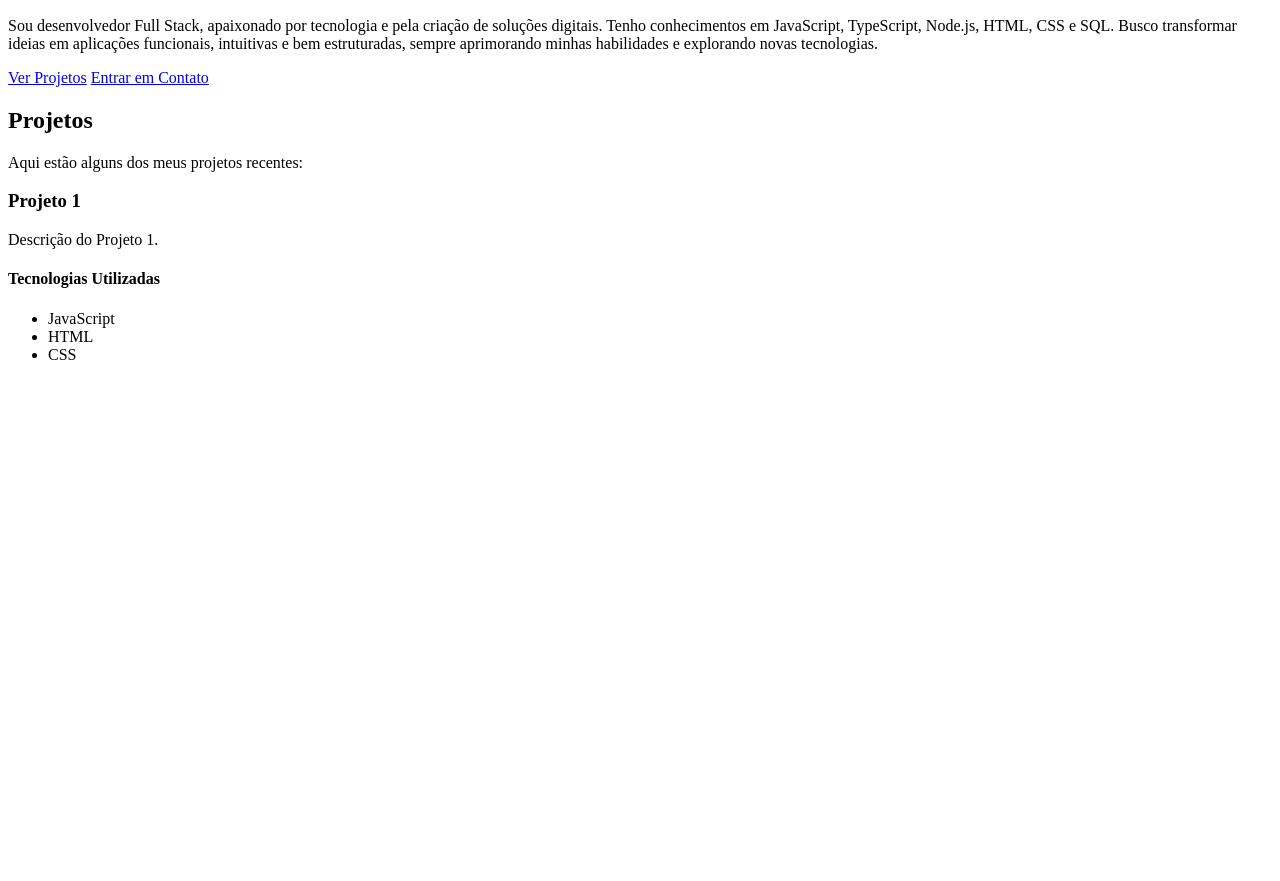
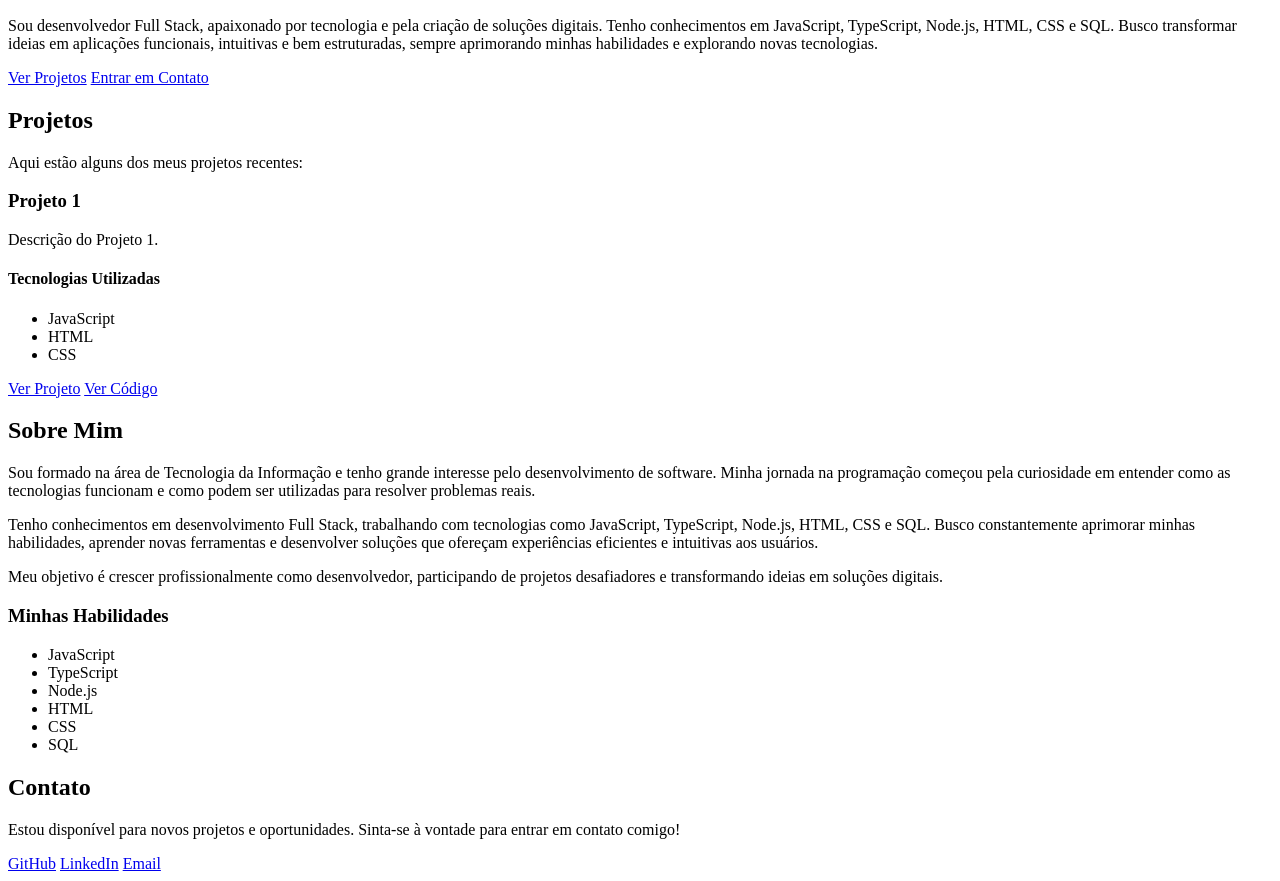
Before and after one commit to pistorioluiz/meu-portfolio, a plain HTML site: page meu-portifolio/index.html in a window 1280 px wide. Shown: the part 185-1066 px from the top of the page. Before the commit the page ends 800 px from the top, so only its background shows below. Drawn offline with Linux system fonts and the light colour scheme.

Commit message:
feat: adiciona a secao contato

```diff
--- a/meu-portifolio/index.html
+++ b/meu-portifolio/index.html
@@ -20,7 +20,8 @@
       <section id="inicio">
         <h1>Luiz Gustavo</h1>
         <h2>Desenvolvedor Web Full Stack</h2>
-				<p>Sou desenvolvedor Full Stack, apaixonado por tecnologia e pela criação
+        <p>Sou desenvolvedor Full Stack, apaixonado por tecnologia e pela
+          criação
           de soluções digitais. Tenho conhecimentos em JavaScript, TypeScript,
           Node.js, HTML, CSS e SQL. Busco transformar ideias em aplicações
           funcionais, intuitivas e bem estruturadas, sempre aprimorando minhas
@@ -41,10 +42,56 @@
             <li>HTML</li>
             <li>CSS</li>
           </ul>
+          <a href="#" target="_blank" rel="noopener noreferrer">Ver Projeto</a>
+          <a href="#" target="_blank" rel="noopener noreferrer">Ver Código</a>
         </article>
       </section>
-			<section id="sobre"></section>
-			<section id="contato"></section>
+      <section id="sobre">
+        <h2>Sobre Mim</h2>
+        <p>Sou formado na área de Tecnologia da Informação e tenho grande
+          interesse
+          pelo desenvolvimento de software. Minha jornada na programação começou
+          pela
+          curiosidade em entender como as tecnologias funcionam e como podem ser
+          utilizadas para resolver problemas reais.<p>
+
+            <p>Tenho conhecimentos em desenvolvimento Full Stack, trabalhando
+              com
+              tecnologias como JavaScript, TypeScript, Node.js, HTML, CSS e SQL.
+              Busco
+              constantemente aprimorar minhas habilidades, aprender novas
+              ferramentas e
+              desenvolver soluções que ofereçam experiências eficientes e
+              intuitivas
+              aos
+              usuários.<p>
+
+                <p>Meu objetivo é crescer profissionalmente como desenvolvedor,
+                  participando
+                  de projetos desafiadores e transformando ideias em soluções
+                  digitais.</p>
+                <h3>Minhas Habilidades</h3>
+                <ul>
+                  <li>JavaScript</li>
+                  <li>TypeScript</li>
+                  <li>Node.js</li>
+                  <li>HTML</li>
+                  <li>CSS</li>
+                  <li>SQL</li>
+                </ul>
+              </section>
+              <section id="contato">
+                <h2>Contato</h2>
+                <p>Estou disponível para novos projetos e oportunidades.
+                  Sinta-se à vontade para entrar em contato comigo!</p>
+                <a href="https://github.com/pistorioluiz" target="_blank"
+                  rel="noopener noreferrer">GitHub</a>
+                <a
+                  href="https://www.linkedin.com/in/luiz-gustavo-pistorio-martins/"
+                  target="_blank"
+                  rel="noopener noreferrer">LinkedIn</a>
+                <a href="mailto:luizgustavopistorio@gmail.com">Email</a>
+              </section>
             </main>
             <footer></footer>
           </body>
```
Lines whose indentation alone changed are shown as unchanged.
